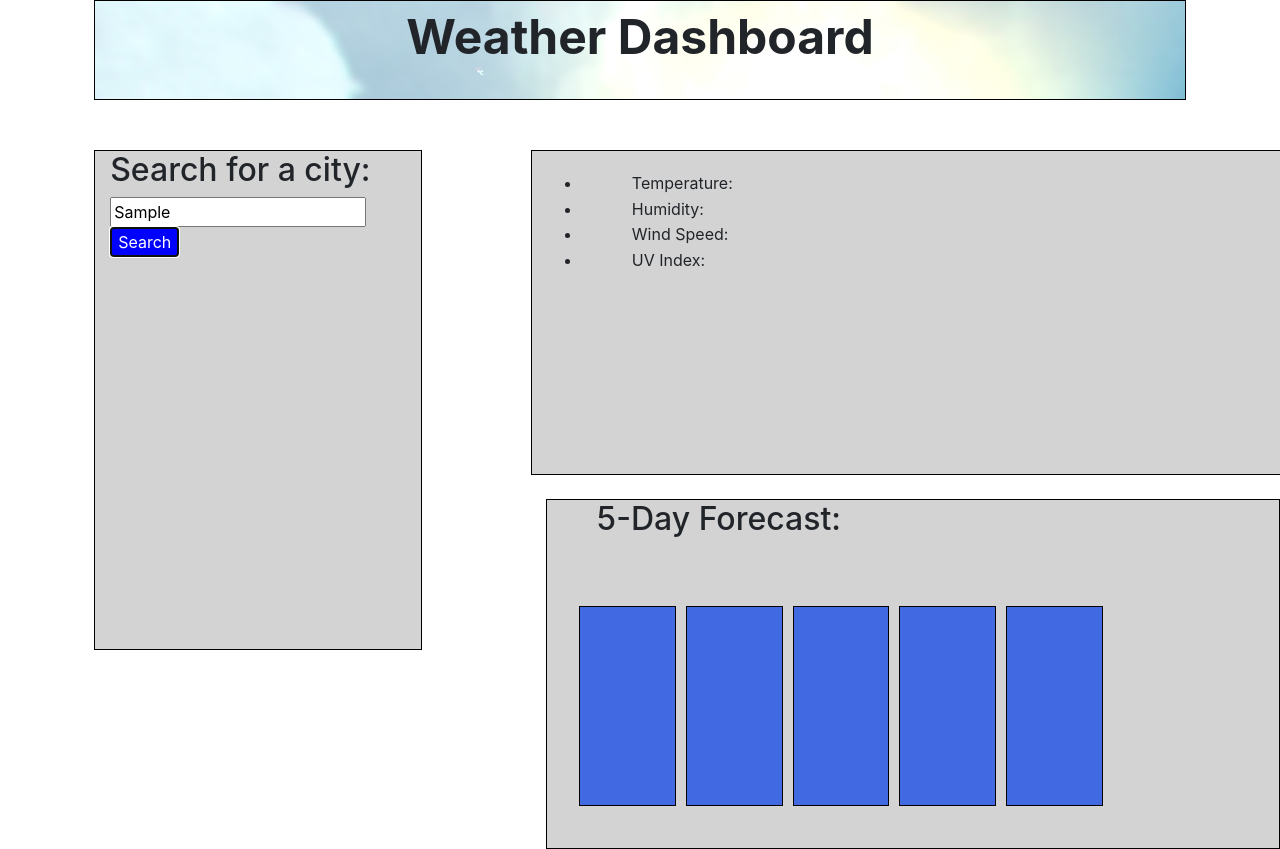
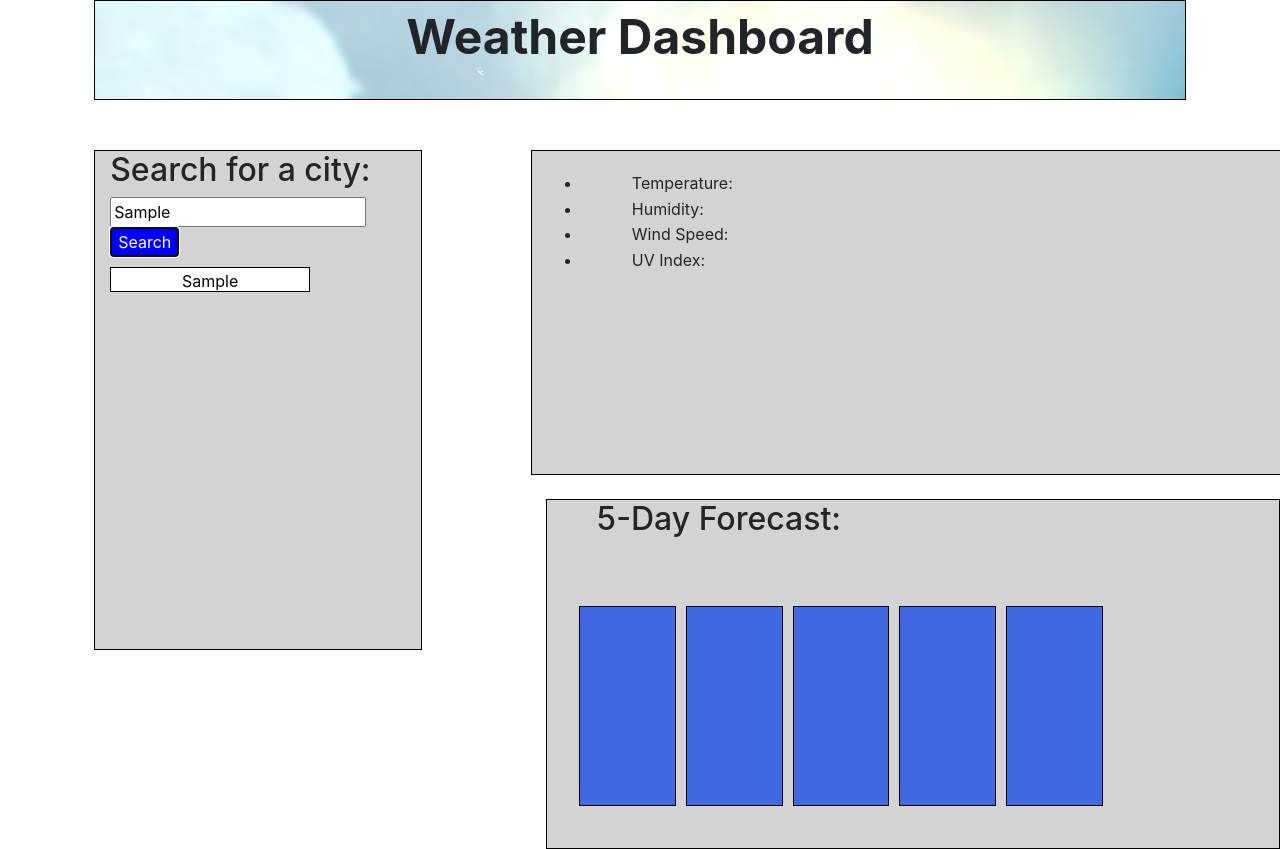
Before and after one commit to HowardDaniels/weather-dashboard, a plain HTML site: page index.html in a window 1280 px wide. Both pictures are taken after typing "Sample" into the empty fields and a click on the button "Search". Drawn offline with nearby package versions, Linux system fonts and the light colour scheme; no server answers.

Commit message:
added search history buttons to the search section

```diff
--- a/assets/css/style.css
+++ b/assets/css/style.css
@@ -19,6 +19,14 @@
 #search-button{
     background-color: blue;
     color: white;
+}
+
+.citycontainer{
+    background-color: white;
+    width: 200px;
+    height: 25px;
+    border: 1px solid black;
+    margin-top: 10px;
 }
 
 #city-info-row{
--- a/assets/javascript/script.js
+++ b/assets/javascript/script.js
@@ -5,8 +5,10 @@ $("#search-button").on("click", function() {
   console.log(city);
     var queryURL = "http://api.openweathermap.org/data/2.5/weather?q=" + city + "&appid=5f20ec22761478f699827153c2dae50d";
 
+    $("#search-containers").prepend("<button class='citycontainer' id =" + city + "></button>");
+    $("#" + city).text(city);
 
-
+function api(){
     $.ajax({
         url: queryURL,
         method: "GET"
@@ -83,5 +85,6 @@ $("#search-button").on("click", function() {
     $("#humidity4").text(response.list[32].main.humidity + "%");
     $("#humidity5").text(response.list[39].main.humidity + "%");
   });
+}
 
 });
--- a/index.html
+++ b/index.html
@@ -14,6 +14,8 @@
                 <h2>Search for a city:</h2>
 
                 <input type="text" id="search-input"><button id="search-button">Search</button>
+
+                <div id="search-containers"></div>
 
             </div>
             <div class="col-md-7" id="right-column">
```
